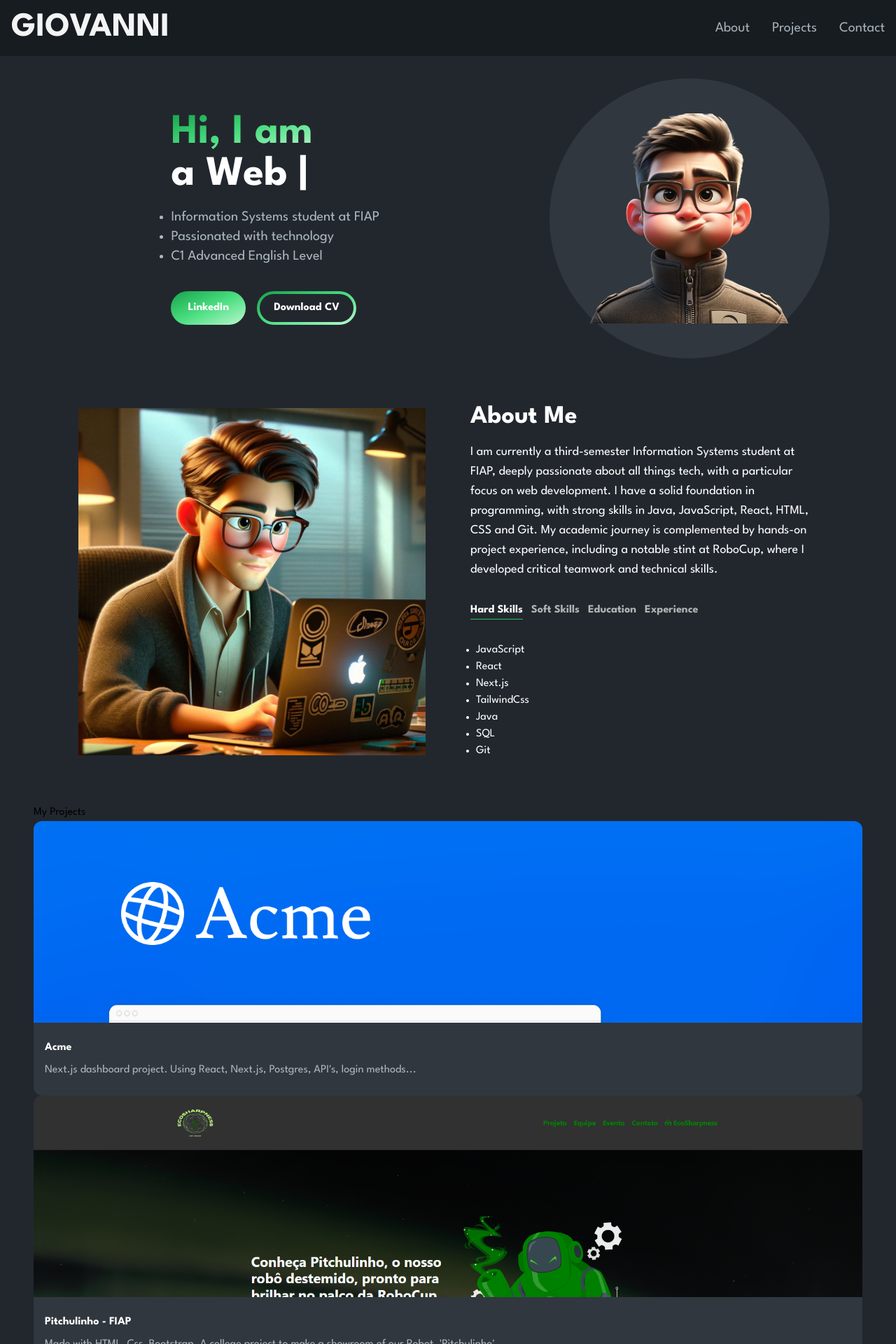
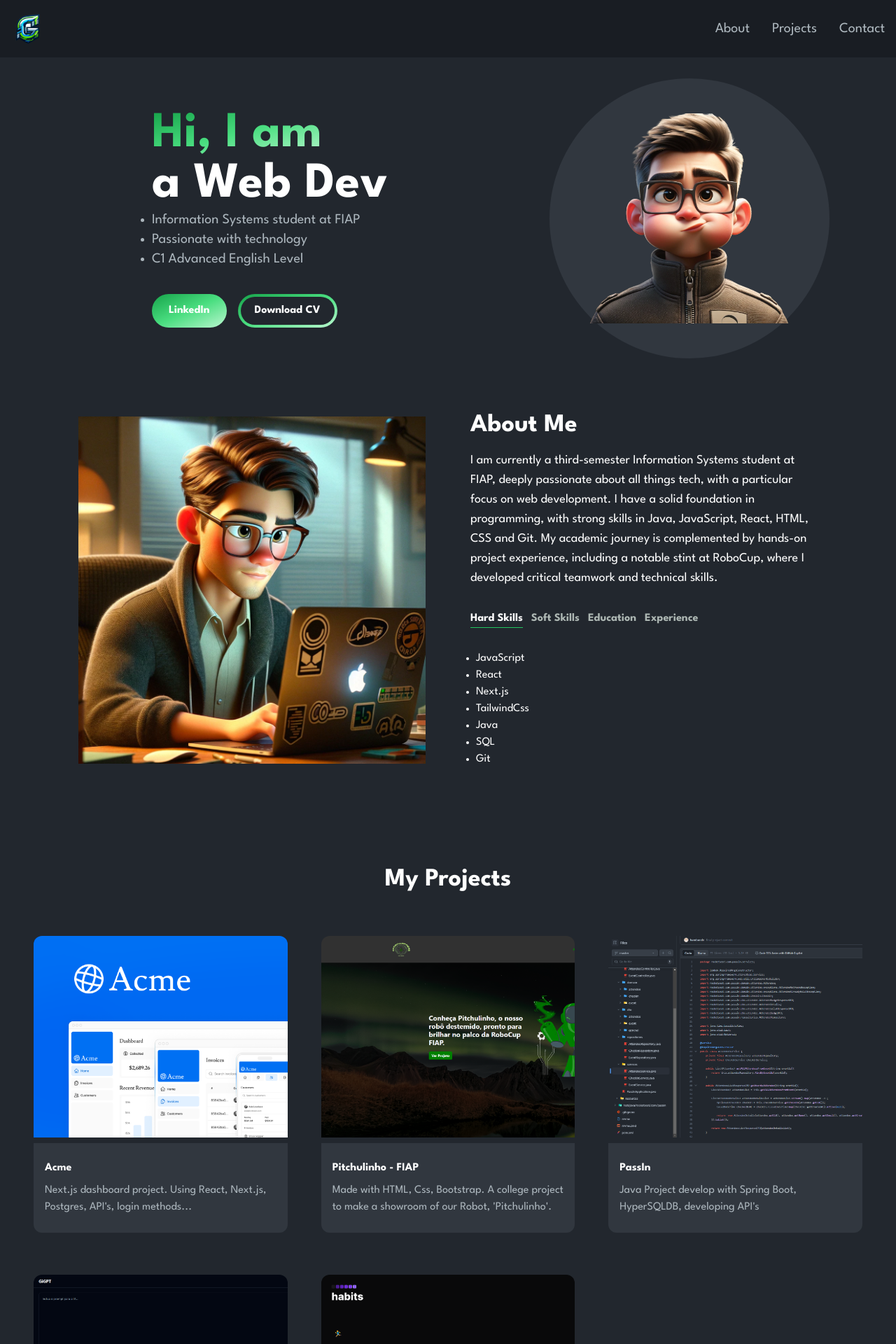
Before and after one commit to giovannibraaga/Portfolio, a Next.js app: page / in a window 1280 px wide. Shown: the top 1920 px of the page at 70% size. Built offline with nearby package versions, Linux system fonts and the light colour scheme.

Commit message:
feat: changes on 'Projects' section

```diff
--- a/app/components/AboutSection.jsx
+++ b/app/components/AboutSection.jsx
@@ -65,6 +65,7 @@ const AboutSection = () => {
   };
 
   return (
+    <div className="pt-3" id="about">
     <section className="text-white">
       <div className="md:grid md:grid-cols-2 gap-8 items-center py-8 px-4 xl:gap-16 sm:py-16 xl:px-16">
         <Image
@@ -116,6 +117,7 @@ const AboutSection = () => {
         </div>
       </div>
     </section>
+    </div>
   );
 };
 
--- a/app/components/HeroSection.jsx
+++ b/app/components/HeroSection.jsx
@@ -10,7 +10,7 @@ const HeroSection = () => {
     <section>
       <div className="grid grid-cols-1 lg:grid-cols-12">
         <div className="col-span-7 place-self-center text-center sm:text-left">
-          <h1 className="text-white mb-4 text-4xl sm:text-5xl  lg:text-6xl font-extrabold">
+          <h1 className="text-white text-4xl sm:text-5xl lg:text-7xl font-extrabold">
             <span className="text-transparent bg-clip-text bg-gradient-to-br from-green-600 via-green-400 to-green-200">
               Hi, I am{" "}
             </span>
@@ -24,7 +24,7 @@ const HeroSection = () => {
           </h1>
           <ul className="text-[#ADB7BE] text-base sm:text-lg mb-6 lg:text-xl list-disc">
             <li>Information Systems student at FIAP</li>
-            <li>Passionated with technology</li>
+            <li>Passionate with technology</li>
             <li>C1 Advanced English Level</li>
           </ul>
           <div>
@@ -37,7 +37,7 @@ const HeroSection = () => {
               </button>
             </Link>
 
-            <button className="px-1 py-1 w-full sm:w-fit rounded-full bg-transparent bg-gradient-to-br from-green-600 via-green-400 to-green-200 hover:bg-slate-800 text-white mt-3 font-bold">
+            <button value="Download!" className="px-1 py-1 w-full sm:w-fit rounded-full bg-transparent bg-gradient-to-br from-green-600 via-green-400 to-green-200 hover:bg-slate-800 text-white mt-3 font-bold">
               <span className="block bg-[#22272E] hover:bg-[#31373f] rounded-full px-5 py-2">
                 Download CV
               </span>
--- a/app/components/Navbar.jsx
+++ b/app/components/Navbar.jsx
@@ -2,6 +2,7 @@
 
 import React, { useState } from "react";
 import Link from "next/link";
+import Image from "next/image";
 import NavLink from "./NavLink";
 import { Bars3Icon, XMarkIcon } from "@heroicons/react/24/solid";
 import MenuOverlay from "./MenuOverlay";
@@ -24,13 +25,13 @@ const navLinks = [
 const Navbar = () => {
   const [navbarOpen, setNavbarOpen] = useState(false);
   return (
-    <nav className="fixed top-0 left-0 right-0 z-10 bg-[#181c21] opacity-95">
-      <div className="flex flex-wrap items-center justify-between mx-auto p-4">
+    <nav className="fixed mx-auto top-0 left-0 right-0 z-10 bg-[#181c21] bg-opacity-80">
+      <div className="flex container lg:py-4 flex-wrap items-center justify-between mx-auto px-4 py-2">
         <Link
-          href={"/"}
+          href={""}
           className="text-2xl md:text-5xl text-white font-semibold"
         >
-          GIOVANNI
+          <Image alt="Giovanni Site Logo" src="/images/logoWhite.png" width={50} height={50} />
         </Link>
         <div className="mobile-menu block md:hidden">
           {!navbarOpen ? (
--- a/app/components/ProjectSection.jsx
+++ b/app/components/ProjectSection.jsx
@@ -8,6 +8,8 @@ const projectsData = [
     description:
       "Next.js dashboard project. Using React, Next.js, Postgres, API's, login methods...",
     image: "/images/projects/acme.png",
+    widht: "450px",
+    height:"280px",
     github: "https://github.com/giovannibraaga/Acme",
     preview: "https://acmeproject.vercel.app/dashboard",
     tag: ["All", "Web"],
@@ -18,6 +20,8 @@ const projectsData = [
     description:
       "Made with HTML, Css, Bootstrap. A college project to make a showroom of our Robot, 'Pitchulinho'.",
     image: "/images/projects/pitchulinho.png",
+    widht: "450px",
+    height:"280px",
     github: "https://github.com/giovannibraaga/Pitchulinho",
     preview: "https://pitchulinho.vercel.app",
     tag: ["All", "Web"],
@@ -55,9 +59,10 @@ const projectsData = [
 
 const ProjectSection = () => {
   return (
-    <div>
-      <h2>My Projects</h2>
-      <div>
+    <div className="pt-5" id="projects">
+    <div className="md:pt-5 md:mt-5">
+      <h2 className="text-center text-4xl font-bold text-white mt-4 mb-8 md:mb-12">My Projects</h2>
+      <div className="grid md:grid-cols-3 gap-8 md:gap-12">
         {projectsData.map((project) => (
           <ProjectsCard
             key={project.id}
@@ -70,6 +75,7 @@ const ProjectSection = () => {
         ))}
       </div>
     </div>
+    </div>
   );
 };
 
--- a/app/components/ProjectsCard.jsx
+++ b/app/components/ProjectsCard.jsx
@@ -4,16 +4,16 @@ import Link from "next/link";
 
 const ProjectsCard = ({ imgUrl, title, description, gitURL, previewURL }) => {
   return (
-    <div>
+    <div className="pt-3" id="projects">
       <div
         className="h-52 md:h-72 rounded-t-xl relative group"
-        style={{ background: `url(${imgUrl})`, backgroundSize: " cover" }}
+        style={{ background: `url(${imgUrl})`, backgroundSize: "cover" }}
       >
-        <div className="overlay flex justify-center items-center absolute top-0 left-0 w-full h-full bg-[#31373F] bg-opacity-0 hidden group-hover:flex group-hover:bg-opacity-80 transition-all duration-1000 gap-5">
+        <div className="overlay justify-center items-center absolute top-0 left-0 w-full h-full bg-[#31373F] bg-opacity-0 hidden group-hover:flex group-hover:bg-opacity-80 transition-all duration-1000">
           <Link
             href={gitURL}
             target="_blank"
-            className="h-14 w-14 border-2 relative rounded-full border-[#ADB7B3] hover:border-white group/link"
+            className="h-14 w-14 border-2 relative rounded-full border-[#ADB7B3] hover:border-white group/link mr-2"
           >
             <CodeBracketIcon className="h-10 w-10 text-[#ADB7BE] absolute top-1/2 left-1/2 transform -translate-x-1/2 -translate-y-1/2 cursor-pointer group-hover/link:text-white" />
           </Link>
@@ -27,7 +27,7 @@ const ProjectsCard = ({ imgUrl, title, description, gitURL, previewURL }) => {
         </div>
       </div>
 
-      <div className="text-white rounded-b-xl bg-[#31373F] py-6 px-4">
+      <div className="text-white rounded-b-xl bg-[#31373F] py-6 px-4 mt-2 ">
         <h5 className="font-xl font-semibold mb-2">{title}</h5>
         <p className="text-[#ADB7BE]">{description}</p>
       </div>
--- a/app/globals.css
+++ b/app/globals.css
@@ -16,6 +16,26 @@
   }
 }
 
+::-webkit-scrollbar {
+  width: 7px;
+}
+
+::-webkit-scrollbar-track {
+  background: #181c21;
+}
+
+::-webkit-scrollbar-thumb {
+  background: #2d333a;
+}
+
+/* Handle on hover */
+::-webkit-scrollbar-thumb:hover {
+  background: #353b42;
+}
+
+html {
+  scroll-behavior: smooth;
+}
 body {
   color: rgb(var(--foreground-rgb));
   background: linear-gradient(
--- a/app/layout.js
+++ b/app/layout.js
@@ -7,14 +7,8 @@ export const metadata = {
   icons: {
     icon: [
       {
-        media: "(prefers-color-scheme: light)",
         url: "/images/logoWhite.ico",
         href: "/images/logoWhite.ico",
-      },
-      {
-        media: "(prefers-color-scheme: dark)",
-        url: "/images/favicon.ico",
-        href: "/images/favicon.ico",
       },
     ],
   },
--- a/app/page.js
+++ b/app/page.js
@@ -8,8 +8,8 @@ export default function Home() {
     <main className="flex min-h-screen flex-col bg-[#22272E]">
       <Navbar />
       <div className="container mt-24 mx-auto px-12 py-4">
-        <HeroSection />
-        <AboutSection />
+        <HeroSection/>
+        <AboutSection/>
         <ProjectSection />
       </div>
     </main>
```
Also changed, not shown: public/images/logoWhite.png (added).
